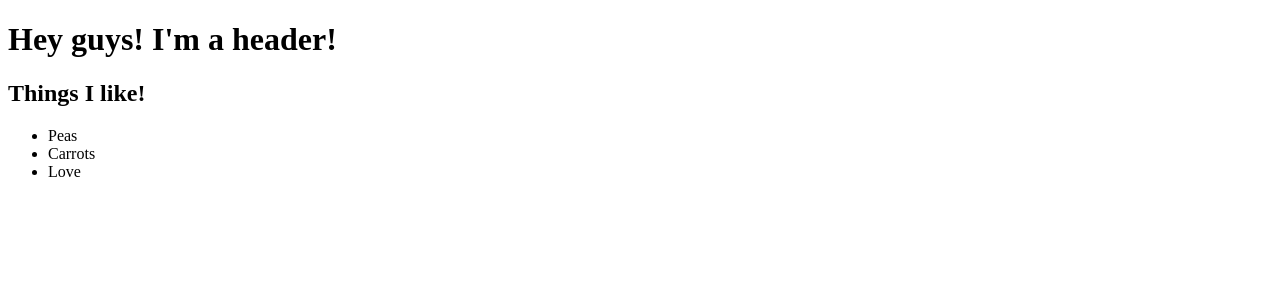
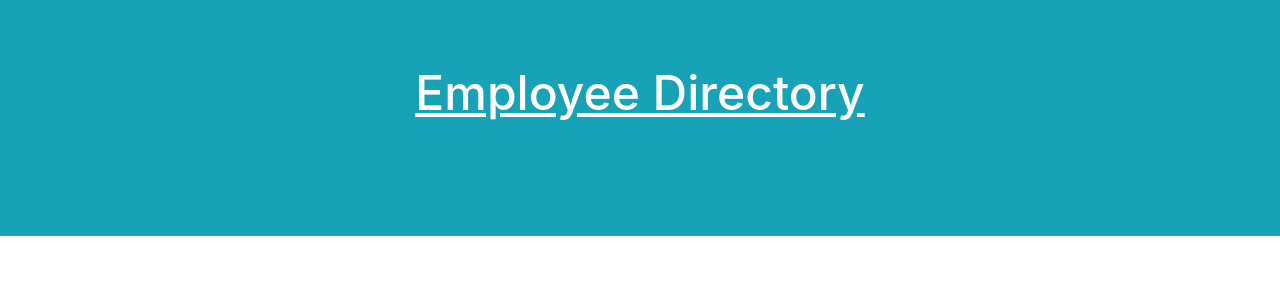
Before and after one commit to Cherjios/19-Employee-Directory, a React (Create React App) app in the folder develop/: page / in a window 1280 px wide. Shown: the top 300 px of the page. Built offline with nearby package versions, Linux system fonts and the light colour scheme.

Commit message:
Adding title element to app

```diff
--- a/develop/public/index.html
+++ b/develop/public/index.html
@@ -24,6 +24,7 @@
       work correctly both with client-side routing and a non-root public URL.
       Learn how to configure a non-root public URL by running `npm run build`.
     -->
+    <link rel="stylesheet" href="https://stackpath.bootstrapcdn.com/bootstrap/4.5.2/css/bootstrap.min.css" integrity="sha384-JcKb8q3iqJ61gNV9KGb8thSsNjpSL0n8PARn9HuZOnIxN0hoP+VmmDGMN5t9UJ0Z" crossorigin="anonymous">
     <title>React App</title>
   </head>
   <body>
--- a/develop/src/App.js
+++ b/develop/src/App.js
@@ -1,8 +1,11 @@
 import React from "react";
+import Title from "./components/Title"
 import HelloDiv from "./components/HelloDiv";
 
 function App() {
-  return <HelloDiv />;
+  return(
+    <Title className="bg-success"> Employee Directory</Title>
+  );
 }
 
 export default App;
--- /dev/null
+++ b/develop/src/components/Title/index.js
@@ -0,0 +1,14 @@
+import React from "react";
+import "./style.css";
+
+function Title(props) {
+    return (
+        <div class="jumbotron jumbotron-fluid bg-info">
+            <div class="container">
+                <h1 class="title">{props.children}</h1>
+            </div>
+        </div>
+    );
+}
+
+export default Title;
--- /dev/null
+++ b/develop/src/components/Title/style.css
@@ -0,0 +1,8 @@
+.title {
+    width: 100%;
+    text-align: center;
+    font-size: 3rem;
+    text-decoration: underline;
+    color: white;
+    margin-bottom: 50px;
+  }
```
